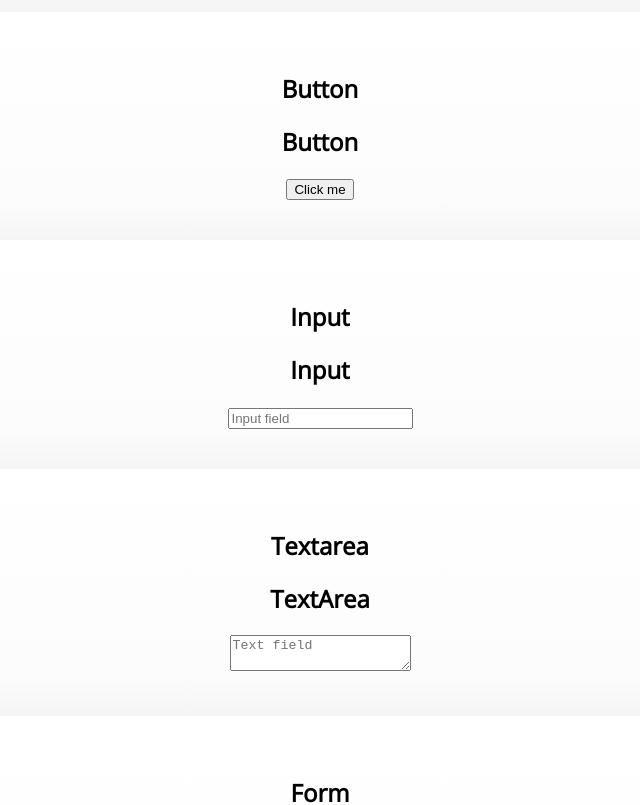
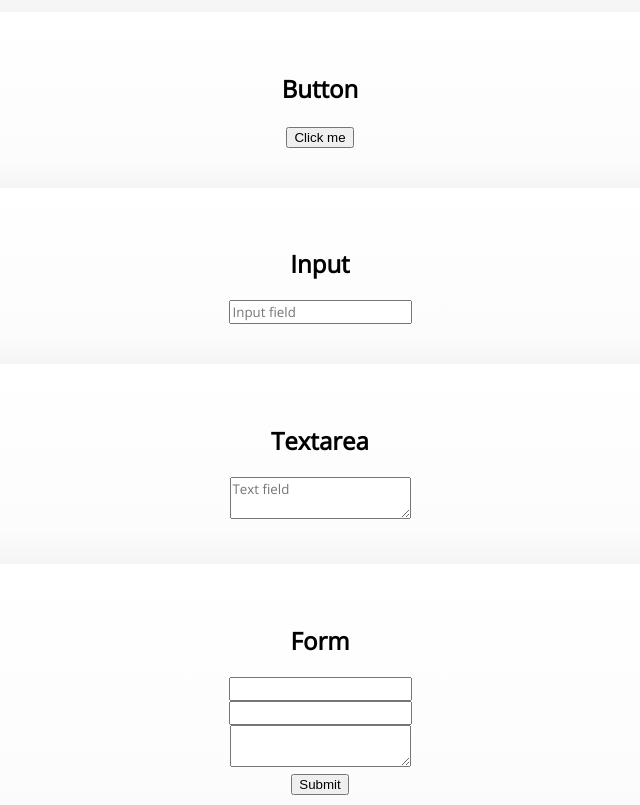
Before and after one commit to sanlouise/react-components-library, a React (Create React App) app: page / in a window 1280 px wide. Shown: the part 600-1405 px from the top of the page, without its empty margins (320-960 px from the left). Built offline with nearby package versions, Linux system fonts and the light colour scheme.

Commit message:
Minor style and content fixes

```diff
--- a/src/components/Button/index.js
+++ b/src/components/Button/index.js
@@ -5,15 +5,14 @@ import PropTypes from 'prop-types';
 //Internals
 import styles from './styles.css';
 
-const Button = ({ onButtonClick }) => (
+const Button = ({ onClick }) => (
   <div>
-    <h2>Button</h2>
-    <button onButtonClick={onButtonClick}>Click me</button>
+    <button onClick={onClick}>Click me</button>
   </div>
 );
 
 Button.propTypes = {
-  onButtonClick: PropTypes.func.isRequired,
+  onClick: PropTypes.func.isRequired,
 };
 
 export default Button;
--- a/src/components/Input/index.js
+++ b/src/components/Input/index.js
@@ -12,7 +12,6 @@ const Input = ({
   placeholder
 }) => (
   <div>
-    <h2>Input</h2>
     <input
       onChange={onChange}
       value={value}
--- a/src/components/Input/styles.css
+++ b/src/components/Input/styles.css
@@ -0,0 +1,3 @@
+input {
+  font-family: 'Open Sans', sans-serif;
+}
--- a/src/components/TextArea/index.js
+++ b/src/components/TextArea/index.js
@@ -11,7 +11,6 @@ const TextArea = ({
   placeholder,
 }) => (
   <div>
-    <h2>TextArea</h2>
     <textarea
       onChange={onChange}
       value={value}
--- a/src/components/TextArea/styles.css
+++ b/src/components/TextArea/styles.css
@@ -0,0 +1,3 @@
+textarea {
+  font-family: 'Open Sans', sans-serif;
+}
```
